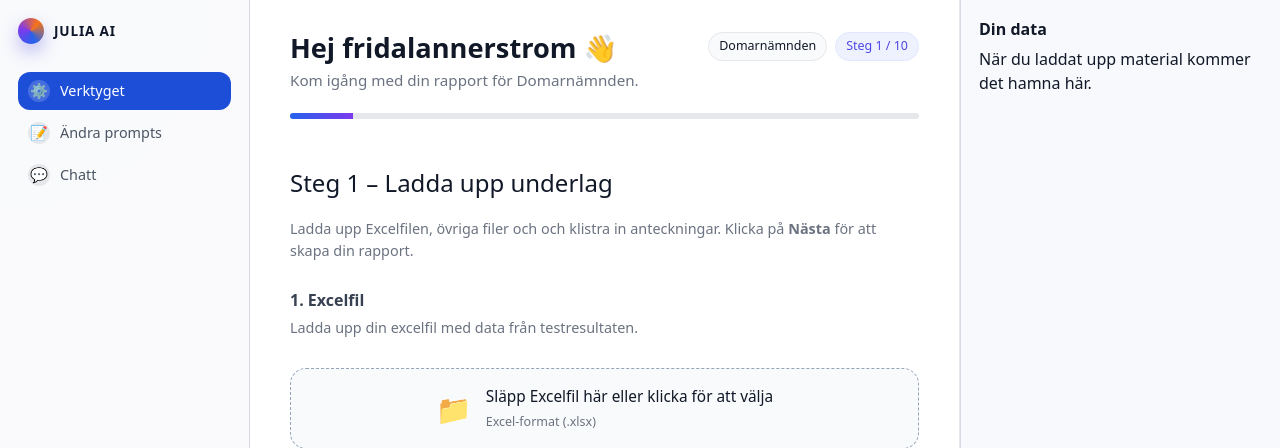
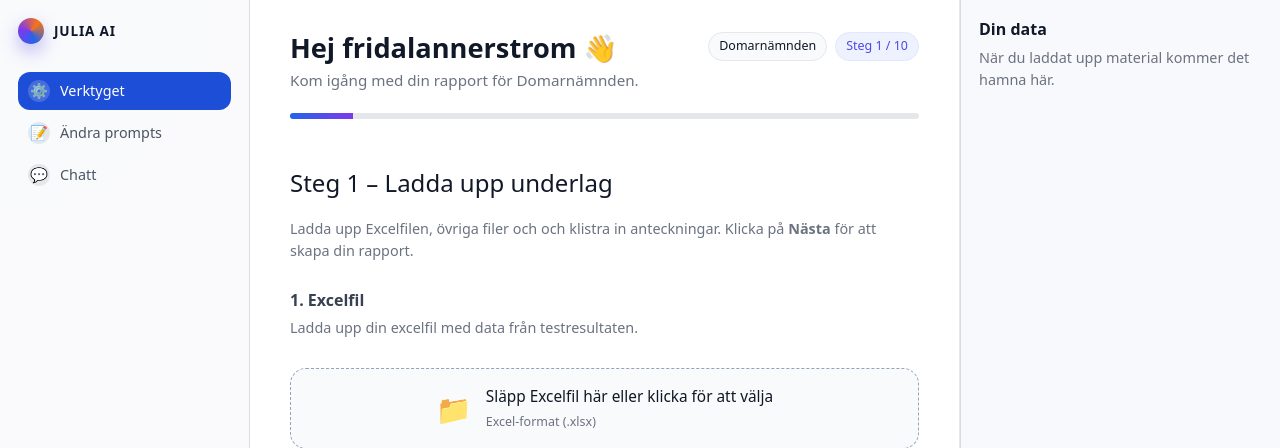
Before and after one commit to fridalannerstrom/julia, a Django app: page / in a window 1280 px wide. Shown: the top 448 px of the page. Run offline with Django 4.2, Linux system fonts and the light colour scheme; a user stored in the database is signed in; data comes from the database, SQL or seed files in the repository.

Commit message:
style: small edit in text styling

```diff
--- a/templates/index.html
+++ b/templates/index.html
@@ -449,7 +449,7 @@
                 </div>
               {% endfor %}
             {% else %}
-              <p class="assistant-empty">När du laddat upp material kommer det hamna här.</p>
+              <p class="adminui-intro">När du laddat upp material kommer det hamna här.</p>
             {% endif %}
 
 {% if uploaded_files_markdown %}
```
